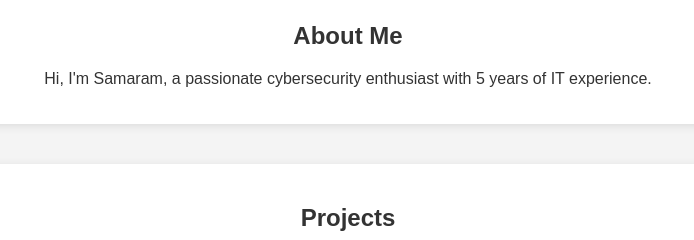
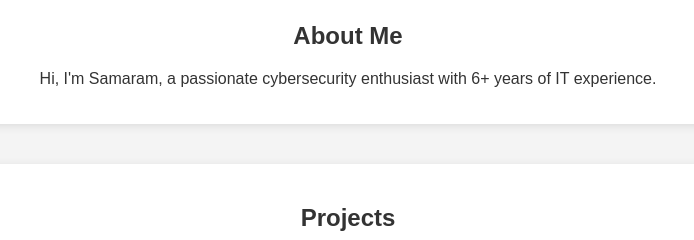
Before and after one commit to samaram24/sam-Portfolio, a plain HTML site: page index.html in a window 1280 px wide. Shown: the part 314-554 px from the top of the page, 292-986 px from the left. Drawn offline with Linux system fonts and the light colour scheme.

Commit message:
Update index.html

```diff
--- a/index.html
+++ b/index.html
@@ -26,7 +26,7 @@
 
     <section id="about">
         <h2>About Me</h2>
-        <p>Hi, I'm Samaram, a passionate cybersecurity enthusiast with 5 years of IT experience.</p>
+        <p>Hi, I'm Samaram, a passionate cybersecurity enthusiast with 6+ years of IT experience.</p>
     </section>
 
     <section id="projects">
```
